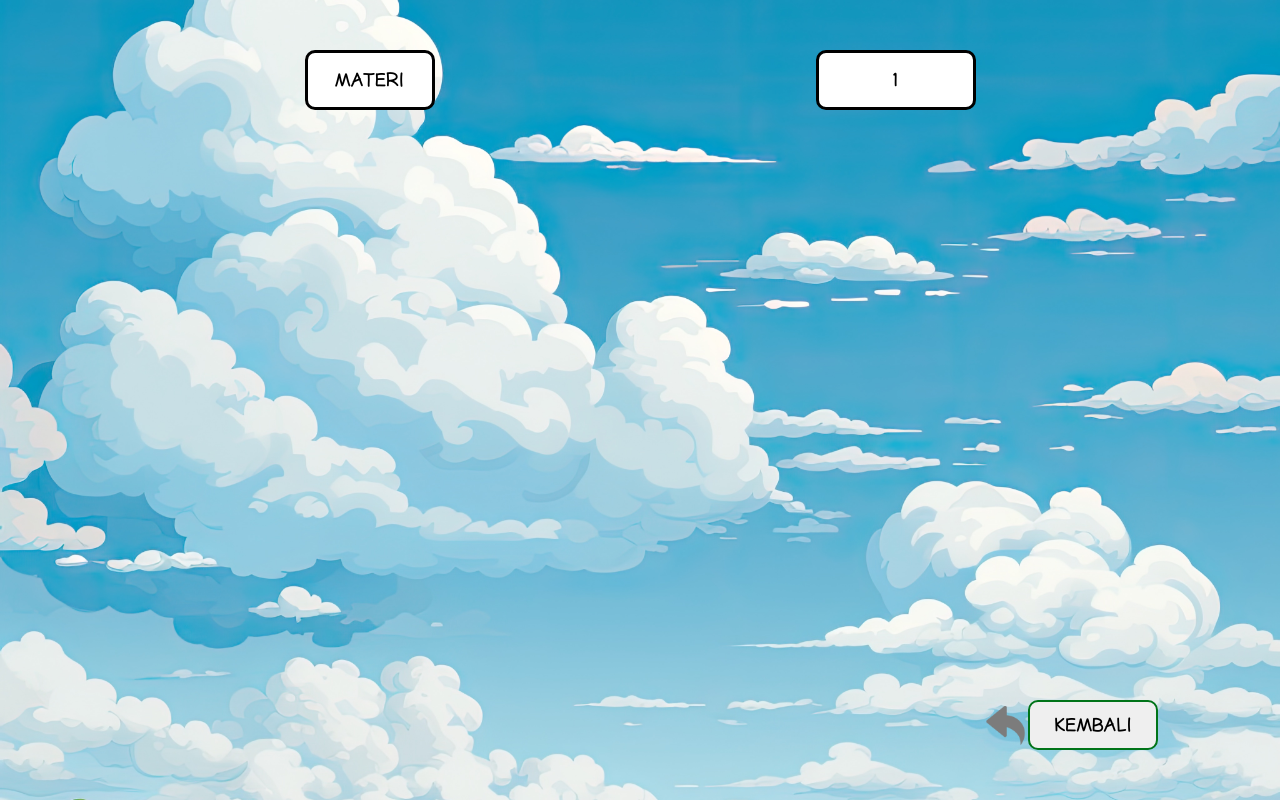
After one commit to wendwin/pengenalan-emosi, a Flask app: page /materi/emosi-dasar/1 in a window 1280 px wide. The commit adds this page. Run offline with Flask 3, Linux system fonts and the light colour scheme; data that the repository does not hold is empty; some libraries are stand-ins or nearby versions.

Commit message:
menambahkan tampilan  materi emosi

```diff
--- a/app/app.py
+++ b/app/app.py
@@ -50,6 +50,8 @@ class Materi(db.Model):
     gambar_dua = db.Column(db.String(50))
     vidio = db.Column(db.String(50))
 
+    jenis_emosi_rel = db.relationship('JenisEmosi', backref='materis')
+
     def __repr__(self):
         return f'{self.jenis_emosi} - {self.nama_emosi}'
 
@@ -69,6 +71,12 @@ def materi_emosi_dasar():
 @app.route('/materi/emosi-gabungan')
 def materi_emosi_gabungan():
     return render_template('materi/materi-emosi-gabungan.html')
+
+@app.route('/materi/emosi-dasar/<emosi>')
+def materi_emosi(emosi):
+    emosi = emosi.capitalize()
+    materi = Materi.query.filter_by(nama_emosi=emosi)
+    return render_template('materi/materi-emosi.html', emosi=emosi, materi=materi)
 
 @app.route('/latihan')
 def latihan():
--- a/app/static/css/style.css
+++ b/app/static/css/style.css
@@ -32,9 +32,11 @@ body {
 
 /* components */
 .header .title {
-  background-color: #0fd40f;
+  /* background-color: #98eca8; */
   margin: 15px 10px;
   padding: 10px;
+  border-radius: 20px;
+  /* border: 3px solid #0fd40f;r */
 }
 
 .btn-menu button {
@@ -50,7 +52,7 @@ body {
 }
 
 .footer-back {
-  background-color: #0fd40f;
+  /* background-color: #0fd40f; */
   margin: 15px 10px;
   padding: 10px;
 }
@@ -214,7 +242,7 @@ body {
   }
 
   .footer-back {
-    background-color: #0fd40f;
+    /* background-color: #0fd40f; */
     margin: 30px 20px;
     padding: 20px;
   }
--- /dev/null
+++ b/app/templates/materi/materi-emosi.html
@@ -0,0 +1,40 @@
+{% extends "base.html" %}
+
+{% block content %}
+<div class="container">
+    <div class="header vh-100 d-flex flex-column">
+        <div class="title d-flex flex-wrap justify-content-around align-items-center gap-3">
+            <div class="title-text d-flex justify-content-center align-items-center text-uppercase">materi</div>
+            <div class="title-materi d-flex justify-content-center align-items-center">{{ emosi }}</div>
+        </div>
+
+        <div
+            class="materi-emosi d-flex flex-column justify-content-center align-items-center gap-5 flex-lg-row justify-content-md-around  flex-grow-1">
+            {% for m in materi %}
+            <div class="materi-img d-flex gap-4 gap-md-5">
+                <div class="frame-img">
+                    <img src="/static/img/emosi/{{m.jenis_emosi_rel.jenis}}/{{m.nama_emosi}}/{{m.gambar_satu}}" alt="">
+                </div>
+                <div class="frame-img">
+                    <img src="/static/img/emosi/{{m.jenis_emosi_rel.jenis}}/{{m.nama_emosi}}/{{m.gambar_dua}}" alt="">
+                </div>
+            </div>
+            <div class="materi-video">
+                <video controls>
+                    <source src="/static/video/{{m.jenis_emosi_rel.jenis}}/{{m.nama_emosi}}/{{m.vidio}}"
+                        type="video/mp4">
+                </video>
+            </div>
+            {% endfor %}
+        </div>
+        <div class="footer-back d-flex justify-content-end align-items-end">
+            <a href="{{ url_for('materi_emosi_dasar') }}">
+                <div class="menu-back d-flex align-items-center">
+                    <img src="/static/img/button/reply.png" alt="">
+                    <button class="text-uppercase ">kembali</button>
+                </div>
+            </a>
+        </div>
+    </div>
+</div>
+{% endblock %}
```
Also changed, not shown: other parts of app/static/css/style.css (+61 -1 lines), app/migrations/versions/089ea182ccf0_.py (deleted, +0 -58 lines), app/migrations/versions/979444746b24_.py (added, +34 -0 lines), app/templates/materi/materi-emosi-dasar.html (+21 -20 lines).
